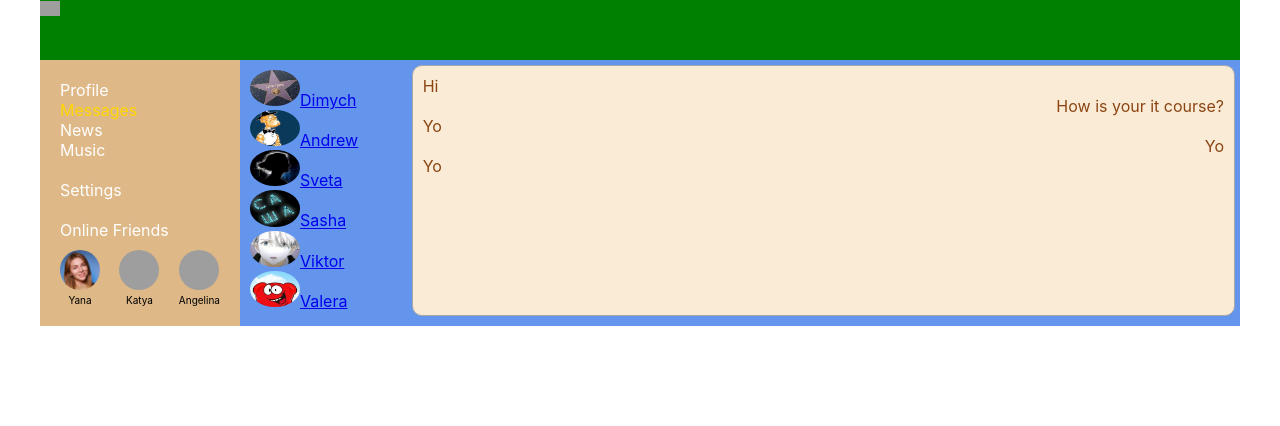
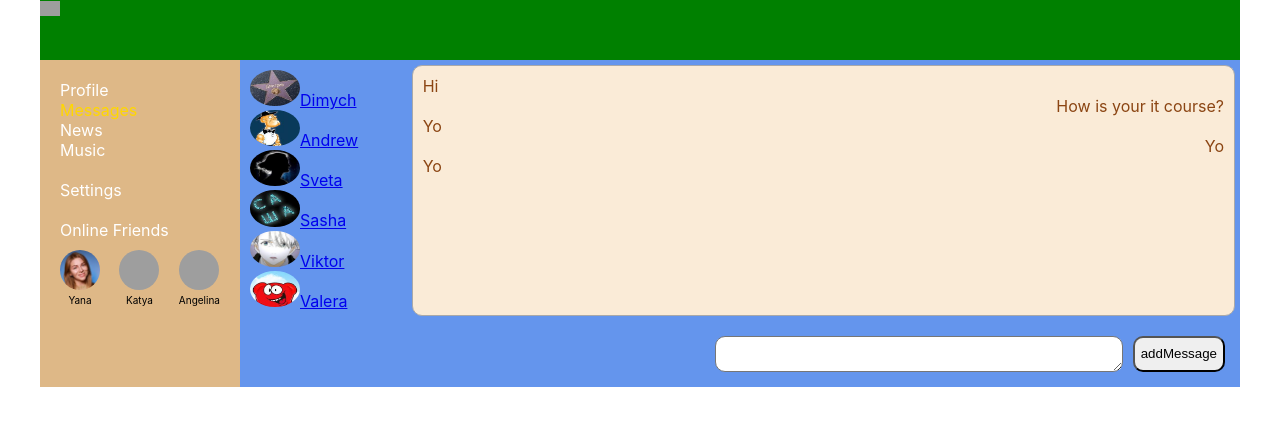
Before and after one commit to Ihor-P/react-lessons-itk, a React (Create React App) app: page /dialogs in a window 1280 px wide. Shown: the top 426 px of the page. Built offline with nearby package versions, Linux system fonts and the light colour scheme; grey boxes are pictures that could not be loaded.

Commit message:
31 lesson complete homework

```diff
--- a/src/components/Dialogs/Dialogs.jsx
+++ b/src/components/Dialogs/Dialogs.jsx
@@ -2,6 +2,7 @@ import React from "react";
 import styles from "./Dialogs.module.css";
 import DialogItem from "./DialogItem/DialogItem";
 import MessageLine from "./Message/MessageLine";
+import NewMessage from "./Message/NewMessage";
 
 const Dialogs = (props) => {
 
@@ -9,7 +10,6 @@ const Dialogs = (props) => {
         .map(d => <DialogItem name={d.name} id={d.id} ava={d.ava}/>)
 
     let messagesElements = props.state.messages
-
         .map(mState => <MessageLine messageText={mState.message} alignRight={mState.isAuthorMe}/>)
 
     return (
@@ -18,8 +18,12 @@ const Dialogs = (props) => {
                 {dialogsItems}
             </div>
             <div className={styles.messages}>
-                {messagesElements}
+                <div>{messagesElements}</div>
             </div>
+            <div></div>
+            <NewMessage/>
+
+
         </div>
     )
 }
--- a/src/components/Dialogs/Dialogs.module.css
+++ b/src/components/Dialogs/Dialogs.module.css
@@ -1,5 +1,6 @@
 .dialogs {
     display: grid;
+
     grid-template-columns: 2fr 10fr;
 }
 
@@ -28,16 +29,29 @@
     background-color: antiquewhite;
     margin: 5px;
     padding: 10px;
-    box-sizing: border-box;
     border: 1px solid darkgrey;
     border-radius: 10px;
-    text-align: left;
 }
 
 .right {
     text-align: right;
 }
 
-.message {
+.newMessage {
+    margin: 5px;
+    padding: 10px;
 
+    display: flex;
+    gap: 10px;
+    justify-content: right;
+    text-align: right;
 }
+
+.newMessage textarea {
+    width: 50%;
+    border-radius: 10px;
+}
+
+.newMessage button {
+    border-radius: 10px;
+}
--- /dev/null
+++ b/src/components/Dialogs/Message/NewMessage.jsx
@@ -0,0 +1,22 @@
+import React from "react";
+import styles from "./../Dialogs.module.css";
+
+const NewMessage = () => {
+
+    let newMessage = React.createRef();
+    let addMessage = () => {
+        let text = newMessage.current.value
+        alert(text)
+    }
+
+    return (
+        // <div className={styles.messages}>
+            <div className={styles.newMessage}>
+                <textarea ref={newMessage}></textarea>
+                <button onClick={addMessage}>addMessage
+                </button>
+            </div>
+        // </div>
+    )
+}
+export default NewMessage
--- a/src/components/Profile/MyPosts/MyPosts.jsx
+++ b/src/components/Profile/MyPosts/MyPosts.jsx
@@ -3,8 +3,6 @@ import s from "./MyPosts.module.css";
 import Post from "./Post/Post";
 
 const MyPosts = (props) => {
-
-
 
     let postsElements =
         props.posts.map(p => <Post message={p.message} likeCounter={p.likeCounter}/>)
```
